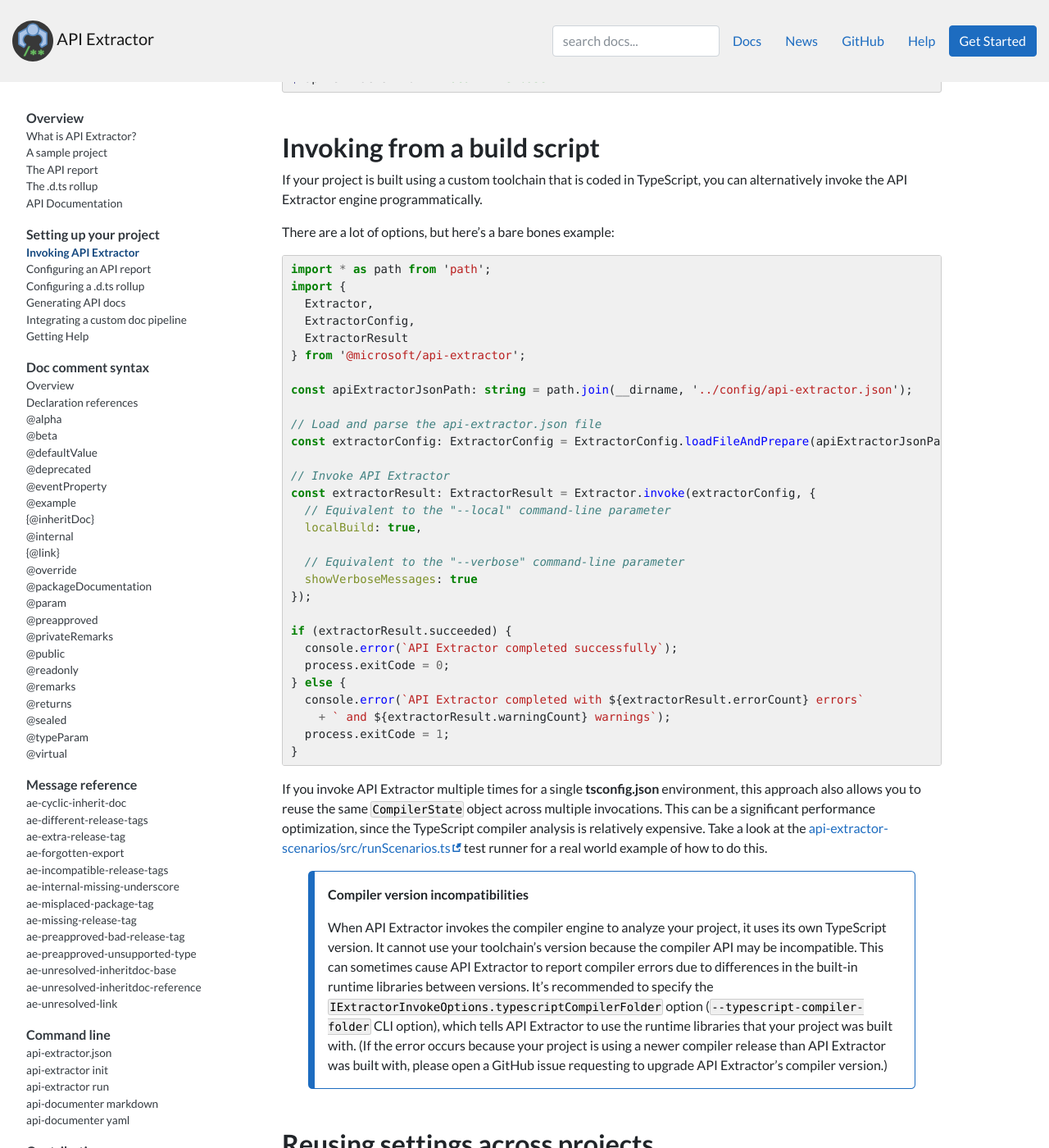
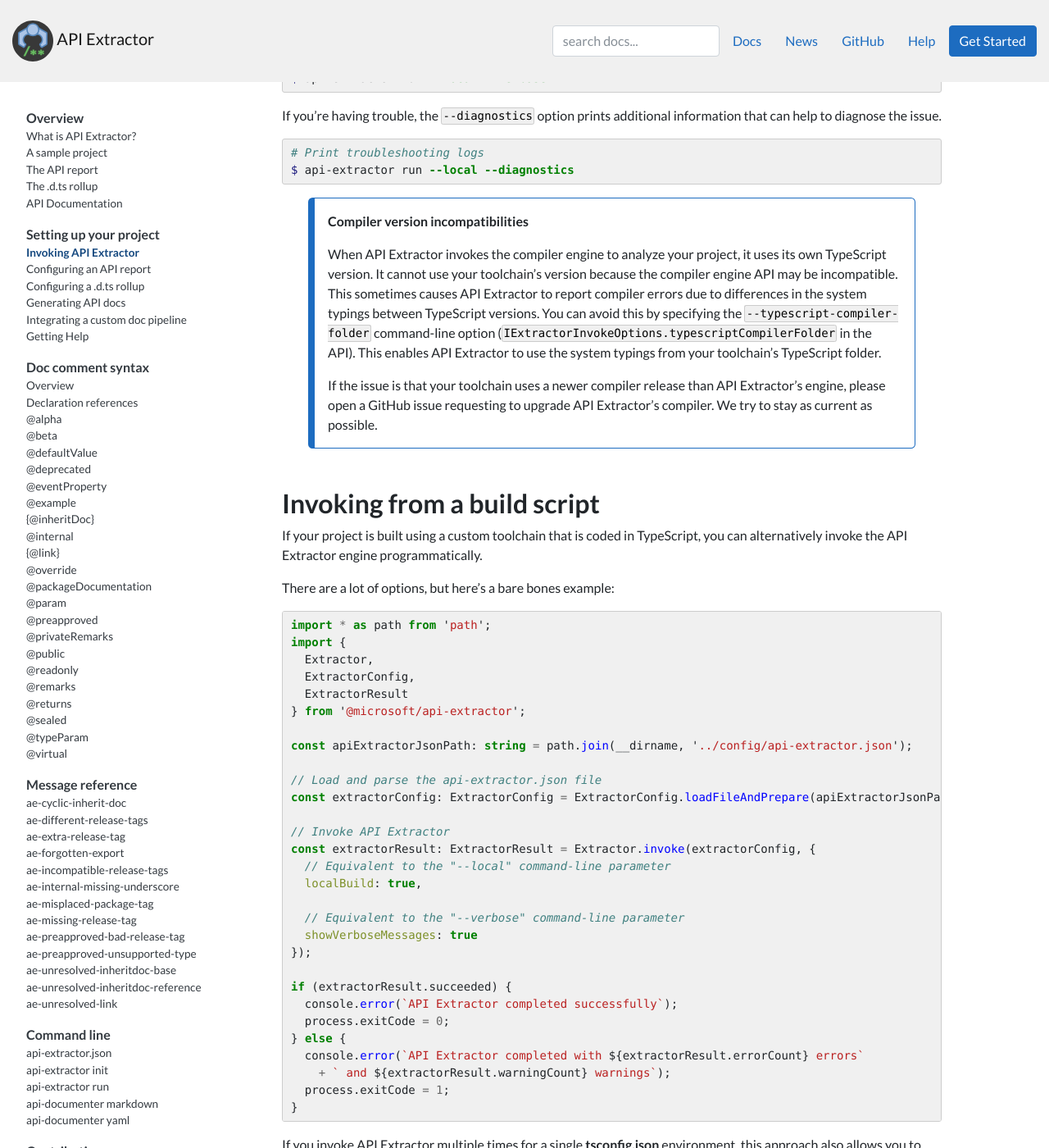
Before and after one commit to microsoft/api-extractor.com-website, a Jekyll site: the page built from pages/setup/invoking.md, in a window 1280 px wide and 1400 px high, scrolled down 3235 px. Shown: the whole window at 82% size. Built offline with Jekyll 4.4.1, drawn with Linux system fonts in a browser that asks for light colours; nearby versions of some CDN libraries; comment, search, counter and statistics services are not loaded.

Commit message:
Make **Compiler version incompatibilities** more prominent; add note about the new `--diagnostics` option

````diff
--- a/pages/setup/invoking.md
+++ b/pages/setup/invoking.md
@@ -157,6 +157,26 @@
 $ api-extractor run --local --verbose
 ```
 
+If you're having trouble, the `--diagnostics` option prints additional information that can help to diagnose the
+issue.
+
+```shell
+# Print troubleshooting logs
+$ api-extractor run --local --diagnostics
+```
+
+> **Compiler version incompatibilities**
+>
+> When API Extractor invokes the compiler engine to analyze your project, it uses its own TypeScript version.  It
+> cannot use your toolchain's version because the compiler engine API may be incompatible.  This sometimes causes
+> API Extractor to report compiler errors due to differences in the system typings between TypeScript versions.
+> You can avoid this by specifying the `--typescript-compiler-folder` command-line option
+> (`IExtractorInvokeOptions.typescriptCompilerFolder` in the API).  This enables API Extractor to use
+> the system typings from your toolchain's TypeScript folder.
+>
+> If the issue is that your toolchain uses a newer compiler release than API Extractor's engine, please
+> open a GitHub issue requesting to upgrade API Extractor's compiler.  We try to stay as current as possible.
+
 
 ## Invoking from a build script
 
@@ -204,16 +224,6 @@
 https://github.com/Microsoft/web-build-tools/blob/master/build-tests/api-extractor-scenarios/src/runScenarios.ts)
 test runner for a real world example of how to do this.
 
-> **Compiler version incompatibilities**
->
-> When API Extractor invokes the compiler engine to analyze your project, it uses its own TypeScript version.  It cannot
-> use your toolchain's version because the compiler API may be incompatible.  This can sometimes cause API Extractor
-> to report compiler errors due to differences in the built-in runtime libraries between versions.  It's recommended
-> to specify the `IExtractorInvokeOptions.typescriptCompilerFolder` option (`--typescript-compiler-folder` CLI option),
-> which tells API Extractor to use the runtime libraries that your project was built with.  (If the error occurs because
-> your project is using a newer compiler release than API Extractor was built with, please open a GitHub issue requesting
-> to upgrade API Extractor's compiler version.)
-
 ## Reusing settings across projects
 
 The **api-extractor.json** file contents are completely described by the `IConfigFile` interface, which you
````
